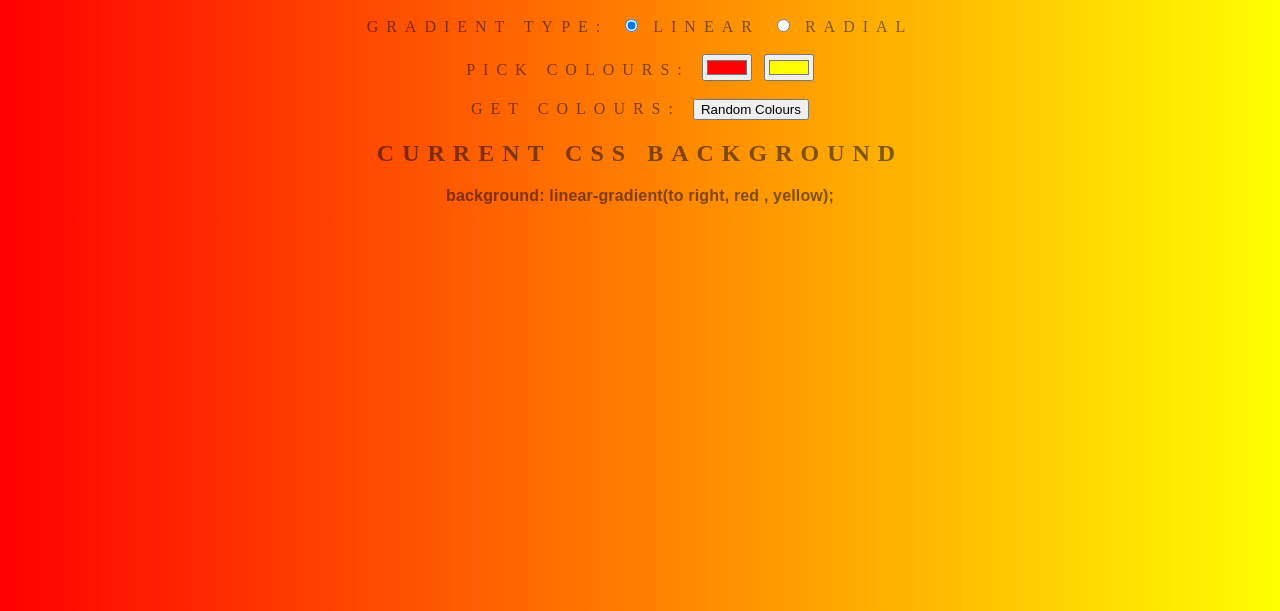
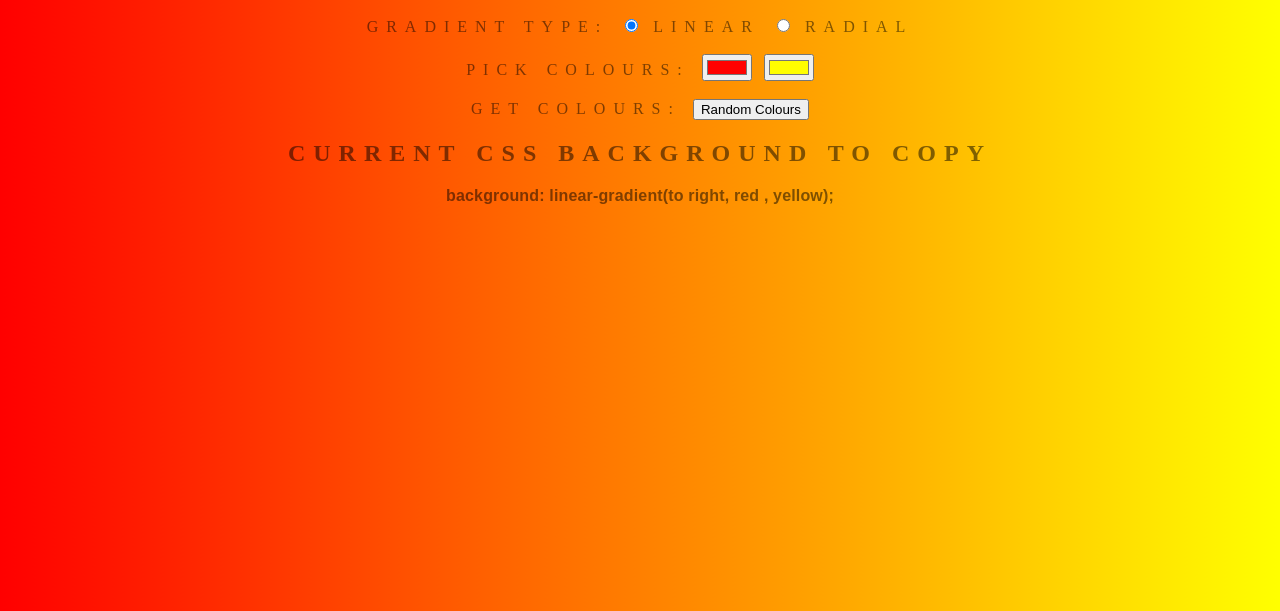
Before and after one commit to luvagu/BG-Generator, a plain HTML site: page index.html in a window 1280 px wide. Shown: the part 189-800 px from the top of the page. Drawn offline with Linux system fonts and the light colour scheme.

Commit message:
changing text

```diff
--- a/index.html
+++ b/index.html
@@ -17,7 +17,7 @@
 	<br><br>
 	<label>Get colours: </label>
 	<button id="random">Random Colours</button>
-	<h2>Current CSS Background</h2>
+	<h2>Current CSS Background to Copy</h2>
 	<h3></h3>
 	<script type="text/javascript" src="script.js"></script>
 </body>
```
